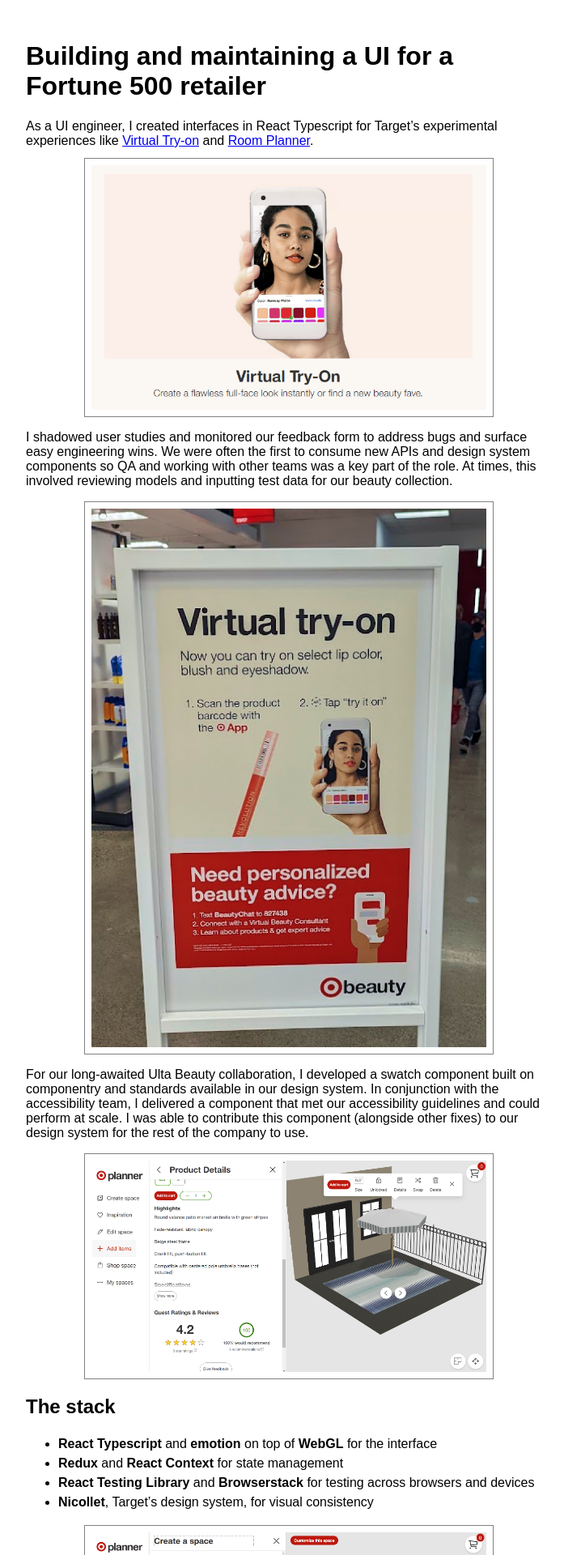
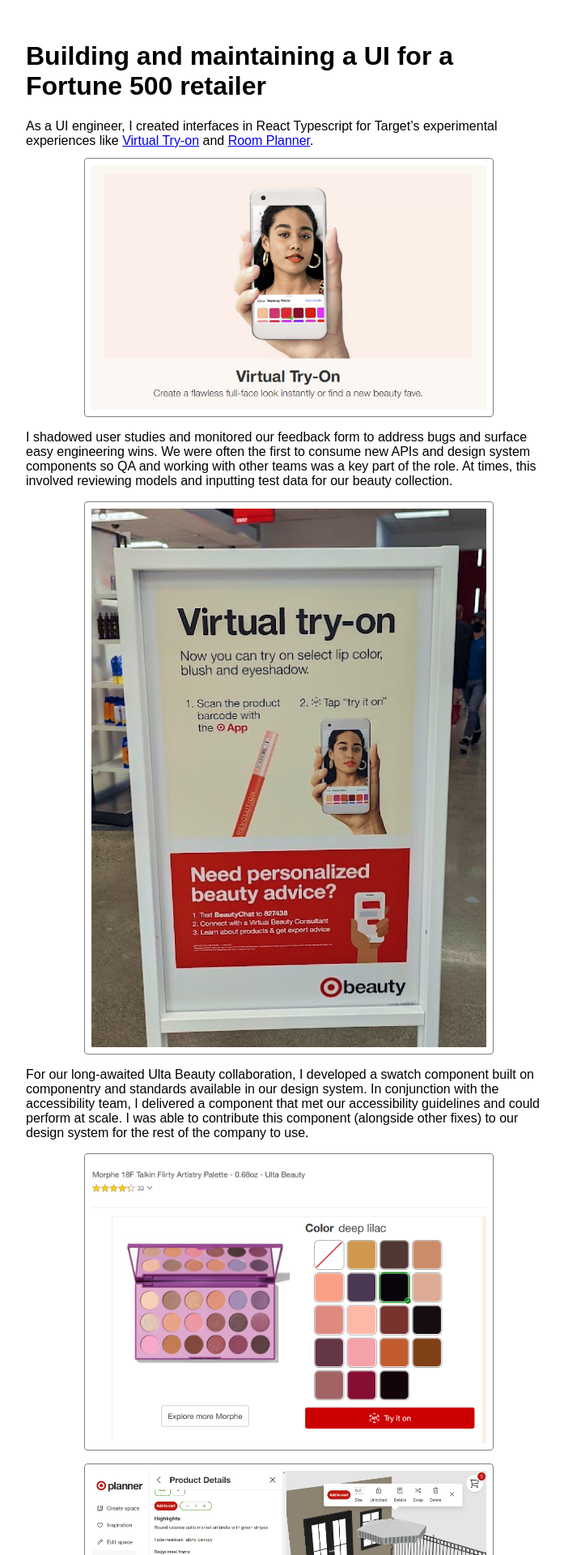
Before and after one commit to mxkuznetsov/mxkuznetsov, a Jekyll site: the page built from _posts/2024-10-10-Target-UI.md, in a window 1280 px wide. Shown: the top 1920 px of the page at 81% size, without its empty margins (283-980 px from the left). Built offline with Jekyll 4.4.1, drawn with Linux system fonts in a browser that asks for light colours.

Commit message:
adding new images to some case studies

```diff
--- a/_posts/2024-10-10-Target-UI.md
+++ b/_posts/2024-10-10-Target-UI.md
@@ -14,6 +14,8 @@
 
 For our long-awaited Ulta Beauty collaboration, I developed a swatch component built on componentry and standards available in our design system. In conjunction with the accessibility team, I delivered a component that met our accessibility guidelines and could perform at scale. I was able to contribute this component (alongside other fixes) to our design system for the rest of the company to use.
 
+<img class="caseStudyImage" src="../assets/img/target/swatch.png" alt="A screenshot of the swatch component."/>
+
 <img class="caseStudyImage" src="../assets/img/target/roomplanner-3.png" alt="Screenshot of Target Room Planner"/>
 
 ## The stack
--- a/portfolio.html
+++ b/portfolio.html
@@ -57,7 +57,7 @@
             </li>
             <li>
                 <a href="https://networked-worlds-memo.wetransfer.com/"> WeTransfer Networked Worlds memo (as the
-                    Orfelia)</a>
+                    Orfelia) ⤴</a>
             </li>
         </ul>
     </div>
--- a/styles.css
+++ b/styles.css
@@ -44,4 +44,5 @@
 
  .caseStudyContent img {
      display: grid;
+     border-radius: 4px;
  }
```
Also changed, not shown: _posts/2024-10-11-CK.md (+2 -0 lines), assets/img/CK/social-feed.jpg (added), assets/img/target/swatch.png (added).
